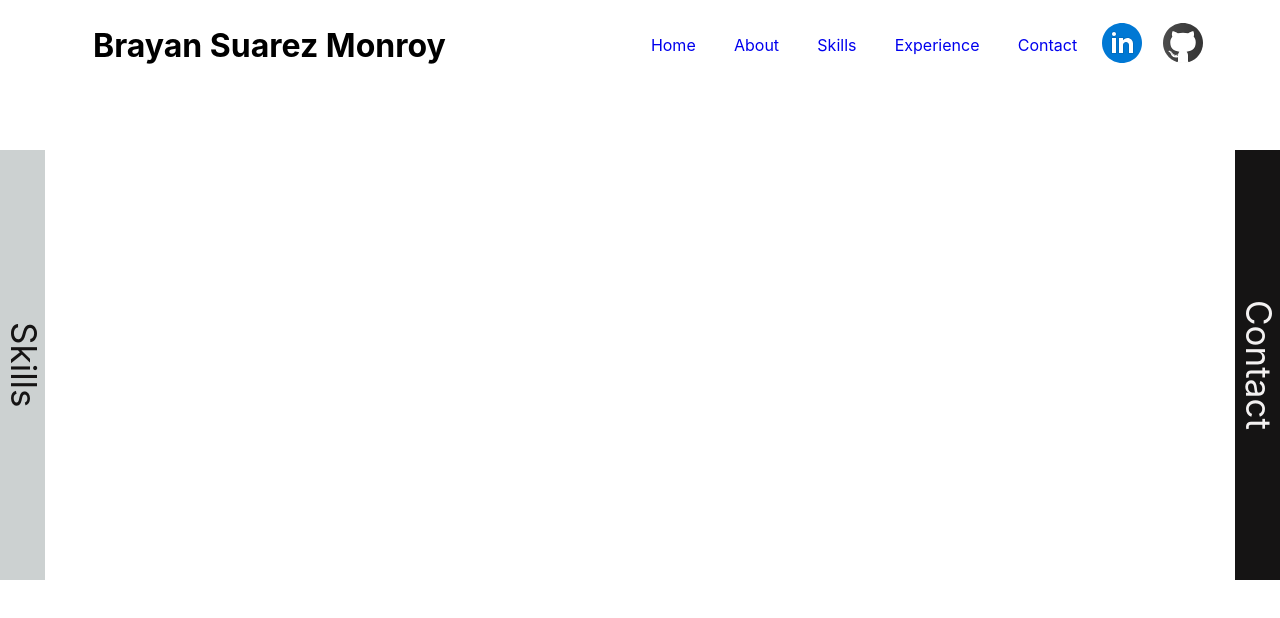
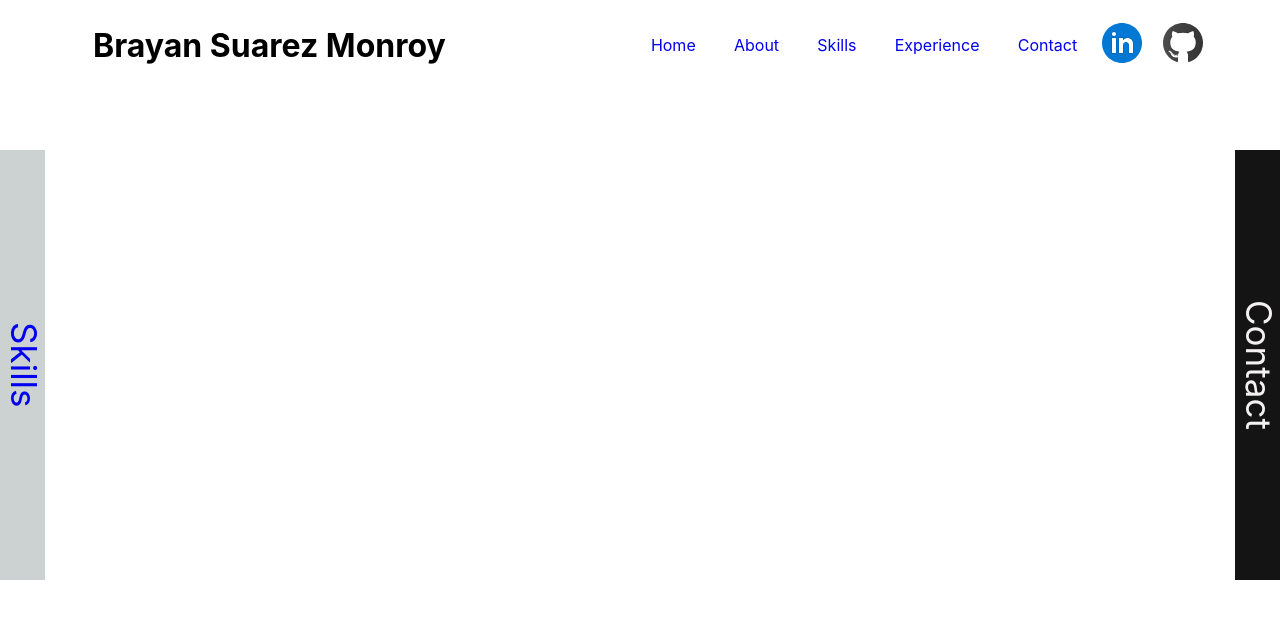
Before and after one commit to brayansuamon/QuaxarTest, a React (Vite) app: page /contact in a window 1280 px wide. Shown: the top 618 px of the page. Built offline with nearby package versions, Linux system fonts and the light colour scheme.

Commit message:
Added link to skills

```diff
--- a/src/components/Body/Body.jsx
+++ b/src/components/Body/Body.jsx
@@ -1,5 +1,5 @@
 import React from "react";
-import { Route, Routes } from "react-router-dom";
+import { Link, Route, Routes } from "react-router-dom";
 import About from "../../pages/About/About";
 import Contact from "../../pages/Contact/Contact";
 import Experience from "../../pages/Experience/Experience";
@@ -7,12 +7,16 @@ import Home from "../../pages/Home/Home";
 import Skills from "../../pages/Skills/Skills";
 import styles from "./Body.module.scss";
 
-const { body, aside_name, aside_1, aside_2, section } = styles;
+const { body, aside_name, aside_1, aside_2, section, link_skills } = styles;
 
 const Body = () => {
   return (
     <div className={body}>
-      <aside className={`${aside_name} ${aside_1}`}>Skills</aside>
+      <aside className={`${aside_name} ${aside_1}`}>
+        <Link className={link_skills} to="/skills">
+          Skills
+        </Link>
+      </aside>
       <section className={section}>
         <Routes>
           <Route exact path="/" element={<Home />} />
--- a/src/components/Body/Body.module.scss
+++ b/src/components/Body/Body.module.scss
@@ -16,6 +16,10 @@
         grid-column: 1/1;
         background-color:  #CCD1D1 ;
         color: #151414 ;
+        .link_skills{
+            list-style: none;
+            text-decoration: none;
+        }
     }
     .section{
         grid-column: 2/2;
--- a/src/pages/Home/Home.jsx
+++ b/src/pages/Home/Home.jsx
@@ -11,7 +11,7 @@ const Home = () => {
       <section className={name_home}>
         <h1>Brayan Aleandro Suarez Monroy</h1>
         <br />
-        <h2>Ingeniero y desarrollador web</h2>
+        <h2>Engineer and Frontend Developer</h2>
       </section>
     </div>
   );
```
